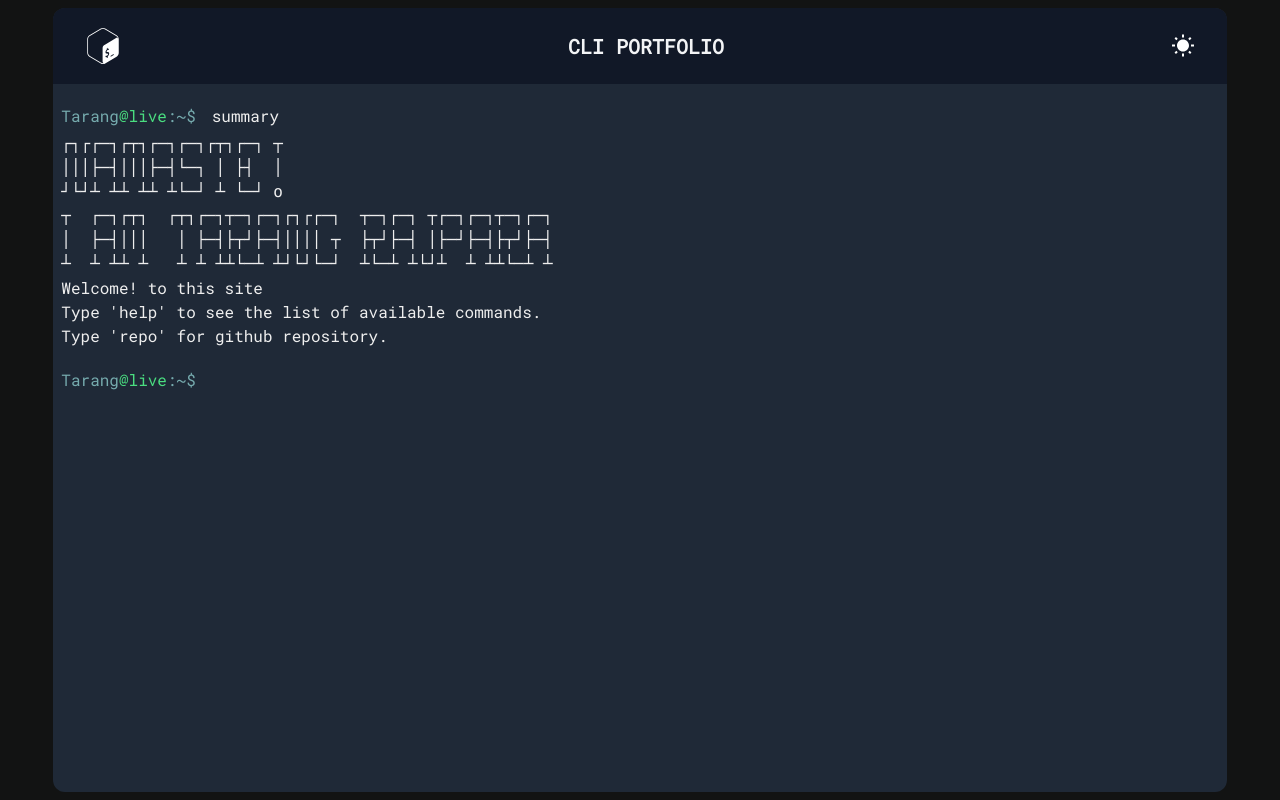
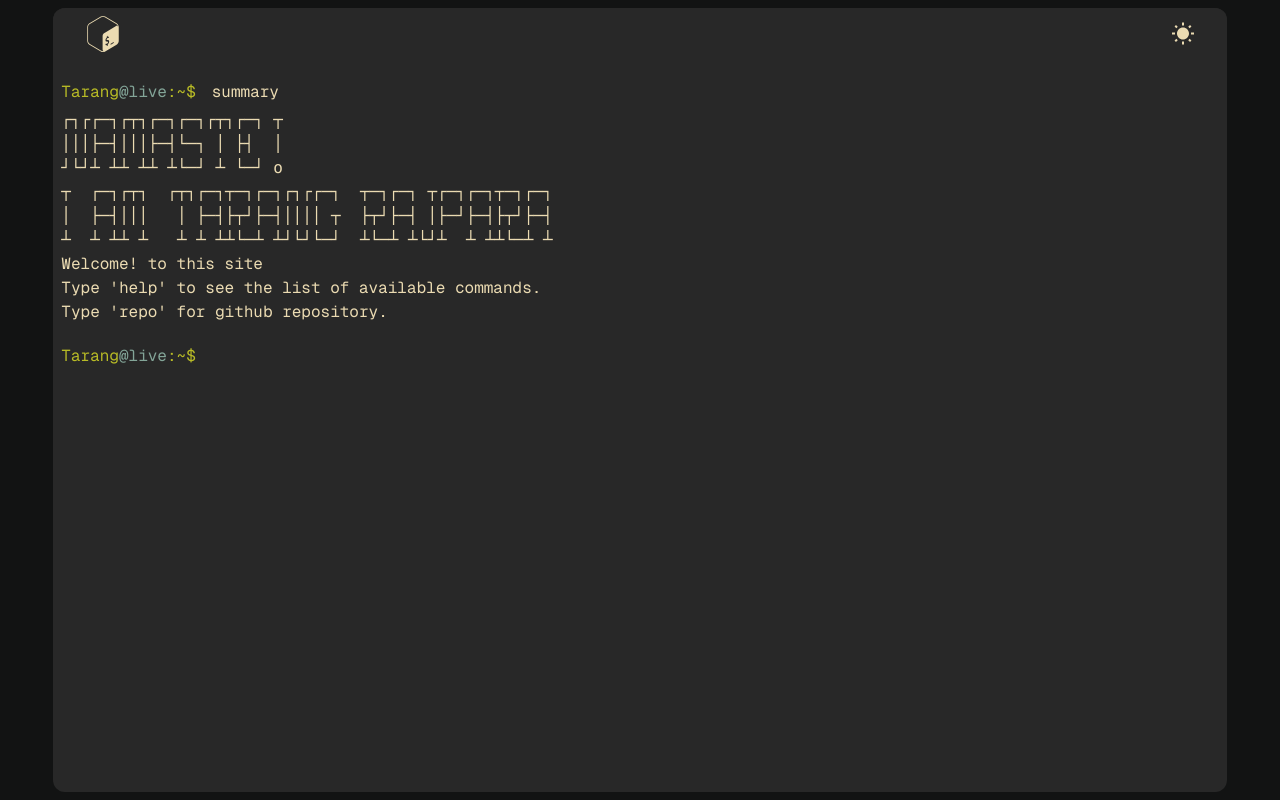
Before and after one commit to tnrajpara/CLI-Portfolio, a React (Vite) app: page / in a window 1280 px wide. Built offline with nearby package versions, Linux system fonts and the light colour scheme.

Commit message:
add some other commands

```diff
--- a/src/App.tsx
+++ b/src/App.tsx
@@ -4,7 +4,7 @@ import Terminal from "./Terminal";
 const App = () => {
   const [dark, setDark] = useState(true);
   return (
-    <div className="bg-[#121313] h-screen w-screen   flex justify-center font-robotoMono">
+    <div className="bg-[#121313] h-screen w-screen   flex justify-center font-geistMono">
       <Terminal dark={dark} setDark={setDark} />
     </div>
   );
--- a/src/Terminal.tsx
+++ b/src/Terminal.tsx
@@ -15,6 +15,26 @@ type Props = {
 };
 
 const Terminal = (props: PropsWithChildren<Props>) => {
+  const gruvboxDark = {
+    bg: "bg-[#282828]",
+    fg: "text-[#ebdbb2]",
+    green: "text-[#b8bb26]",
+    blue: "text-[#83a598]",
+    yellow: "text-[#fabd2f]",
+    red: "text-[#fb4934]",
+  };
+
+  const gruvboxLight = {
+    bg: "bg-[#fbf1c7]",
+    fg: "text-[#3c3836]",
+    green: "text-[#79740e]",
+    blue: "text-[#076678]",
+    yellow: "text-[#b57614]",
+    red: "text-[#9d0006]",
+  };
+
+  const theme = props.dark ? gruvboxDark : gruvboxLight;
+
   const currentTime = new Date().getTime();
   const expiryTime = localStorage.getItem("expiryTime");
 
@@ -38,6 +58,8 @@ const Terminal = (props: PropsWithChildren<Props>) => {
         ]
   );
   const [currentCommand, setCurrentCommand] = useState("");
+  const [commandHistory, setCommandHistory] = useState<string[]>([]);
+  const [historyIndex, setHistoryIndex] = useState(-1);
   const inputRef = React.useRef<HTMLInputElement>(null);
 
   useEffect(() => {
@@ -45,7 +67,7 @@ const Terminal = (props: PropsWithChildren<Props>) => {
       localStorage.setItem("hasShownSummary", "true");
       localStorage.setItem("expiryTime", String(new Date().getTime()));
     }
-  });
+  }, []);
 
   useEffect(() => {
     const handleClick = () => {
@@ -94,36 +116,29 @@ const Terminal = (props: PropsWithChildren<Props>) => {
           case "":
             break;
           case "help":
+          case "ls":
             output = `
-              <p style="font-weight:bold;">Available commands -</p>
+              <p style="font-weight:bold;">Available commands:</p>
               <div style="display:grid;grid-template-columns: repeat(3, 1fr);">
+                <p>help</p>
+                <p>clear/cls</p>
                 <p>contact</p>
                 <p>linkedin</p>
                 <p>github</p>
+                <p>resume</p>
                 <p>google</p>
-              <p>youtube</p>
                 <p>weather</p>
                 <p>summary</p>
                 <p>date</p>
-              <p>summary</p>
-              <p>sudo</p>
-              </div>
-             `;
-            break;
-          case "ls":
-            output = `
-              <p style="font-weight:bold;">Available commands -</p>
-              <div style="display:grid;grid-template-columns: repeat(3, 1fr);">
-              <p>contact</p>
-              <p>linkedin</p>
-              <p>github</p>
-              <p>google</p>
-              <p>youtube</p>
-              <p>weather</p>
-              <p>summary</p>
-              <p>date</p>
-              <p>summary</p>
-              <p>sudo</p>
+                <p>whoami</p>
+                <p>repo</p>
+                <p>skills</p>
+                <p>projects</p>
+                <p>education</p>
+                <p>interests</p>
+                <p>about</p>
+                <p>social</p>
+
               </div>
              `;
             break;
@@ -138,23 +153,15 @@ const Terminal = (props: PropsWithChildren<Props>) => {
             );
             output = "Opening... Linkedin";
             break;
-          case "sudo":
-            window.open("https://www.youtube.com/watch?v=dQw4w9WgXcQ");
-            output = "Permission denied - You don't have permission to do that";
-            break;
           case "github":
             window.open("https://www.github.com/tnrajpara");
             output = "Opening... Github";
             break;
           case "resume":
             window.open(
-              "https://docs.google.com/document/d/120c4uVub6pvjfGW_SmVvsrc2-xPmNcS2BAE_GiEN3A8"
+              "https://drive.google.com/file/d/1vx_-xbcLixWcOT46fvm3RC5BX6CeRtbr/view?usp=sharing"
             );
             output = "Opening... Resume";
-            break;
-          case "gh":
-            window.open("https://www.github.com/tnrajpara");
-            output = "Opening... Github";
             break;
           case "date":
             output = new Date().toString();
@@ -166,33 +173,6 @@ const Terminal = (props: PropsWithChildren<Props>) => {
             window.open("https://github.com/tnrajpara/CLI-portfolio");
             output = "Opening... Repository";
             break;
-          case `weather ${command.split(" ")[1]}`:
-            output = "Fetching weather data...";
-
-            try {
-              const city = command.split(" ")[1];
-              const data = fetch(`https://wttr.in/${city}`);
-              data
-                .then((response) => response.text())
-                .then((text) => {
-                  output = text;
-                  setCommandList((prevCommands) => [
-                    ...prevCommands,
-                    { command: command, output: output },
-                  ]);
-                });
-            } catch (e) {
-              console.error("Error fetching data");
-            }
-            break;
-          case "summary":
-            output = `
-            <pre>${myText}</pre>
-            <p>Welcome! to my site</p>
-            <p>Type 'help' to see the list of available commands.</p>
-            <p>Type 'repo' for github repository.</p>
-            `;
-            break;
           case "weather":
             output = `<p>
             Usage: weather [region]. Example: weather gujarat
@@ -202,23 +182,167 @@ const Terminal = (props: PropsWithChildren<Props>) => {
             window.open("https://www.google.com");
             output = "Opening... Google";
             break;
-          case "youtube":
-            window.open("https://www.youtube.com");
-            output = "Opening... Youtube";
+          case "skills":
+            output = `
+              <p style="font-weight:bold;">Technical Skills:</p>
+              <ul>
+                <li>Programming Languages: JavaScript, Python, Java, C++</li>
+                <li>Web Technologies: React, Node.js, HTML5, CSS3</li>
+                <li>Databases: MySQL, MongoDB</li>
+                <li>Tools: Git, Docker, VS Code</li>
+                <li>Concepts: Data Structures, Algorithms, OOP, RESTful APIs</li>
+              </ul>
+            `;
             break;
-          case "resume":
-            output = `<p style="color:yellow;">Currently not available</p>`;
+          case "projects":
+            output = `
+              <p style="font-weight:bold;">Notable Projects:</p>
+              <ul>
+                <li>CLI Portfolio (This website!)</li>
+                <li> Testimonial App </li>
+                <li> Chat Application </li>
+              </ul>
+              <p>Type 'project [name]' for more details on a specific project.</p>
+            `;
             break;
+          case "education":
+            output = `
+              <p style="font-weight:bold;">Education:</p>
+              <p> Diploma in Computer Science and Engineering</p>
+              <p>Gujarat Technical University, 2022</p>
+              <p>GPA: 8.15</p>
+              <br />
+              <p> Bachelors in Information Technology </p>
+              <p>Sarvajanik University, Expected [2025]</p>
+              <p>GPA: -</p>
+              <p>Relevant Coursework: Data Structures, Algorithms, Database Systems, Web Development, Operating systems, Computer networks</p>
+            `;
+            break;
+
+          case "interests":
+            output = `
+              <p style="font-weight:bold;">Areas of Interest:</p>
+              <ul>
+                <li>User Experience </li>
+                <li>Full-Stack Web Development</li>
+              </ul>
+            `;
+            break;
+
+          case "about":
+            output = `
+              <p>Hello! I'm Tarang Rajpara, a passionate Computer Science and Engineering student with a keen interest in software development and emerging technologies. I love solving complex problems and building innovative solutions that make a difference. When I'm not coding, you can find me exploring new technologies.</p>
+            `;
+            break;
+          case "social":
+            output = `
+              <p style="font-weight:bold;">Connect with me:</p>
+              <ul>
+                <li>LinkedIn: <a href="https://www.linkedin.com/in/tarang-rajpara-354683292/" target="_blank">Tarang Rajpara</a></li>
+                <li>GitHub: <a href="https://www.github.com/tnrajpara" target="_blank">tnrajpara</a></li>
+
+              </ul>
+            `;
+            break;
+          case "summary":
+            output = `
+              <pre>
+                  ${myText}
+              </pre>
+<p> Welcome! to this site </p>
+<p>Type 'help' to see the list of available commands.</p>
+<p>Type 'repo' for github repository. </p>
+            `;
+            break;
+
           default:
+            if (command.toLowerCase().startsWith("weather ")) {
+              const city = command.split(" ")[1];
+              output = "Fetching weather data...";
+              fetch(`https://wttr.in/${city}?format=3`)
+                .then((response) => response.text())
+                .then((text) => {
+                  setCommandList((prevCommands) => [
+                    ...prevCommands,
+                    { command: command, output: text },
+                  ]);
+                })
+                .catch((error) => {
+                  setCommandList((prevCommands) => [
+                    ...prevCommands,
+                    {
+                      command: command,
+                      output: "Error fetching weather data.",
+                    },
+                  ]);
+                  console.log("error", error);
+                });
+              return;
+            } else if (command.toLowerCase().startsWith("project ")) {
+              const projectName = command.split(" ")[1].toLowerCase();
+              switch (projectName) {
+                case "cli":
+                case "portfolio":
+                  output = `
+                    <p style="font-weight:bold;">CLI Portfolio</p>
+                    <p>A unique, interactive command-line interface portfolio website showcasing my skills and projects.</p>
+                    <p>Technologies used: React, TypeScript, Tailwind CSS</p>
+                    <p>GitHub: <a href="https://github.com/tnrajpara/CLI-portfolio" target="_blank">CLI-portfolio</a></p>
+                  `;
+                  break;
+                case "testimonial":
+                case "app":
+                  output = `
+                    <p style="font-weight:bold;">CLI Portfolio</p>
+                    <p>A testimonial app helps to get testimonials faster for non developers..</p>
+                    <p>GitHub: <a href="https://github.com/tnrajpara/testimonial-app" target="_blank">Testimonial App</a></p>
+                  `;
+                  break;
+                case "chat":
+                case "application":
+                  output = `
+                    <p style="font-weight:bold;">Chat App</p>
+                    <p>A Chat App for personal and groups.</p>
+                    <p>GitHub: <a href="https://github.com/tnrajpara/chat-application" target="_blank">Testimonial App</a></p>
+                  `;
+                  break;
+
+                default:
+                  output = `Project '${projectName}' not found. Type 'projects' `;
+                  output = `Project '${projectName}' not found. Type 'projects' to see the list of available projects.`;
+              }
+              break;
+            } else {
               output = `<p style="color:red;">shell: command not found: ${command}. Try 'help' to get started.</p>`;
+            }
         }
 
         setCommandList((prevCommands) => [
           ...prevCommands,
           { command: command, output: output },
         ]);
+        setCommandHistory((prevHistory) => [...prevHistory, command]);
         setCurrentCommand("");
-        inputRef.current?.focus();
+        setHistoryIndex(-1);
+      }
+    } else if (event.key === "ArrowUp") {
+      event.preventDefault();
+      if (historyIndex < commandHistory.length - 1) {
+        setHistoryIndex((prevIndex) => prevIndex + 1);
+        setCurrentCommand(
+          commandHistory[commandHistory.length - 1 - historyIndex - 1]
+        );
+      }
+    } else if (event.key === "ArrowDown") {
+      event.preventDefault();
+      if (historyIndex > 0) {
+        setHistoryIndex((prevIndex) => prevIndex - 1);
+        setCurrentCommand(
+          commandHistory[commandHistory.length - 1 - historyIndex + 1]
+        );
+      } else if (historyIndex === 0) {
+        setHistoryIndex(-1);
+        setCurrentCommand("");
       }
     }
   };
@@ -229,38 +353,20 @@ const Terminal = (props: PropsWithChildren<Props>) => {
 
   return (
     <div
-      className={
-        props.dark
-          ? `lg:w-11/12 overflow-y-auto mx-2 my-2 rounded-xl  bg-gray-800`
-          : `w-11/12 overflow-y-auto mx-2 my-2 rounded-xl bg-[#FFFDD0]`
-      }
+      className={`lg:w-11/12 overflow-y-auto mx-2 my-2 rounded-xl ${theme.bg}`}
     >
-      <div
-        className={`sticky top-0 z-10 ${
-          props.dark ? "bg-gray-900" : "bg-[#FFFDD0] "
-        } w-full `}
-      >
+      <div className={`sticky top-0 z-10 ${theme.bg} w-full`}>
         <div className="flex items-center justify-between px-4 py-2">
-          <SiGnubash
-            className={`${
-              props.dark ? "text-white" : ""
-            } text-center ml-4 text-4xl`}
-          />
-          <h1
-            className={`${
-              props.dark ? "text-gray-100" : "text-gray-900"
-            } px-2 py-4 text-center text-xl flex-grow font-extrabold`}
-          >
-            CLI PORTFOLIO
-          </h1>
+          <SiGnubash className={`${theme.fg} text-center ml-4 text-4xl`} />
+
           {props.dark ? (
             <MdWbSunny
-              className="text-white text-2xl mr-4 cursor-pointer"
+              className={`${theme.fg} text-2xl mr-4 cursor-pointer`}
               onClick={() => props.setDark(false)}
             />
           ) : (
             <IoMoon
-              className="text-[#111111] text-2xl mr-4 cursor-pointer"
+              className={`${theme.fg} text-2xl mr-4 cursor-pointer`}
               onClick={() => props.setDark(true)}
             />
           )}
@@ -268,38 +374,22 @@ const Terminal = (props: PropsWithChildren<Props>) => {
       </div>
 
       {commandList.map((item, index) => (
-        <div
-          key={index}
-          className={props.dark ? "mt-5 bg-gray-800 " : "mt-5 bg-[#FFFDD0] "}
-        >
+        <div key={index} className={`mt-5 ${theme.bg}`}>
           <div className="flex">
-            <h1
-              className={
-                props.dark
-                  ? "text-[#76ABAE] mr-4 ml-2 "
-                  : "text-lime-500 mr-4 ml-2 "
-              }
-            >
-              Tarang<span className="text-green-400">@live</span>:~
-              {currentCommand !== "home" && "$"}
+            <h1 className={`${theme.green} mr-4 ml-2`}>
+              Tarang<span className={theme.blue}>@live</span>:~$
             </h1>
             <input
               type="text"
               value={item.command}
-              className={
-                props.dark
-                  ? "bg-transparent outline-none text-[#EEEEEE] "
-                  : "bg-transparent outline-none text-[#111111]"
-              }
+              className={`bg-transparent outline-none ${theme.fg}`}
               readOnly
             />
           </div>
 
-          <div className="text-[#EEEEEE] ml-2 mt-1">
+          <div className={`${theme.fg} ml-2 mt-1`}>
             <div
-              className={
-                props.dark ? "text-[#EEEEEE]  mt-1" : "text-[#111111]  mt-1"
-              }
+              className={`${theme.fg} mt-1`}
               dangerouslySetInnerHTML={{
                 __html: item.output,
               }}
@@ -307,34 +397,54 @@ const Terminal = (props: PropsWithChildren<Props>) => {
           </div>
         </div>
       ))}
-      <div
-        className={
-          props.dark
-            ? "mt-5 flex bg-gray-800 mb-8"
-            : "mt-5 flex bg-[#FFFDD0] mb-8"
-        }
-      >
-        <h1 className="text-[#76ABAE] mr-4 ml-2">
-          Tarang<span className="text-green-400">@live</span>:~
-          {currentCommand !== "home" && "$"}
+      <div className={`mt-5 flex ${theme.bg} mb-8`}>
+        <h1 className={`${theme.green} mr-4 ml-2`}>
+          Tarang<span className={theme.blue}>@live</span>:~$
         </h1>
 
         <input
           type="text"
           value={currentCommand}
-          className={
-            props.dark
-              ? "bg-transparent outline-none text-[#EEEEEE] "
-              : "bg-transparent outline-none text-[#111111]"
-          }
+          className={`bg-transparent outline-none ${theme.fg} w-full caret-current`}
           onChange={onChange}
           onKeyDown={handleKeyDown}
           autoFocus
           autoComplete="off"
           spellCheck="false"
           ref={inputRef}
+          style={{
+            caretColor: props.dark ? "#ebdbb2" : "#3c3836",
+          }}
         />
       </div>
+      <style>{`
+        .caret-current::selection {
+          background-color: ${props.dark ? "#ebdbb2" : "#3c3836"};
+          color: ${props.dark ? "#282828" : "#fbf1c7"};
+        }
+        .caret-current {
+          position: relative;
+        }
+        .caret-current::after {
+          content: "";
+          position: absolute;
+          top: 0;
+          right: -4px;
+          width: 8px;
+          height: 100%;
+          background-color: ${props.dark ? "#ebdbb2" : "#3c3836"};
+          animation: blink 1s step-end infinite;
+        }
+        @keyframes blink {
+          0%,
+          100% {
+            opacity: 0;
+          }
+          50% {
+            opacity: 1;
+          }
+        }
+      `}</style>
     </div>
   );
 };
--- a/src/index.css
+++ b/src/index.css
@@ -4,10 +4,6 @@
 
 
 @font-face {
-  font-family: 'Roboto Mono';
-  src: url('/RobotoMono-Regular.ttf') format('truetype')
+  font-family: 'Geist Mono';
+  src: url('/GeistMono-Regular.ttf') format('truetype')
 }
-
-body{
-  font-family: "dejaVuSansM Nerd Font Mono";
-}
--- a/tailwind.config.js
+++ b/tailwind.config.js
@@ -6,6 +6,7 @@ export default {
     extend: {
       fontFamily: {
         robotoMono: ["Roboto Mono"],
+        geistMono: ["Geist Mono"],
       },
     },
   },
```
Also changed, not shown: public/GeistMono-Regular.ttf (added). Lines whose indentation alone changed are shown as unchanged.
